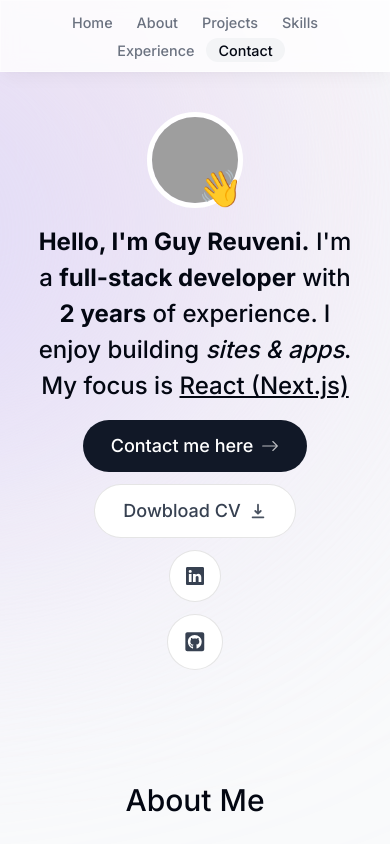
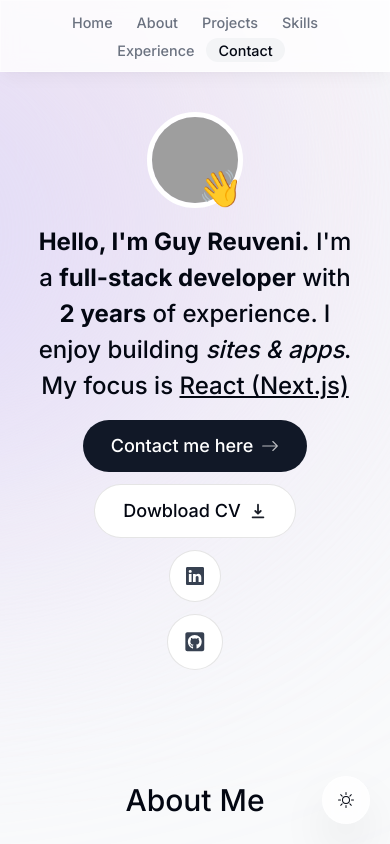
Before and after one commit to guyreuveni33/Portfolio, a Next.js app: page / in a window 390 px wide. Shown: the top 844 px of the page. Built offline with nearby package versions, Linux system fonts and the light colour scheme; no server answers; grey boxes are pictures that could not be loaded.

Commit message:
finished all the components, include dark mode

```diff
--- a/app/globals.css
+++ b/app/globals.css
@@ -7,3 +7,6 @@ html{
 .borderBlack{
     @apply border border-black/10;
 }
+html.dark{
+    --line-color: rgba(255, 255, 255, 0.2)
+}
--- a/app/layout.tsx
+++ b/app/layout.tsx
@@ -5,6 +5,8 @@ import ActiveSectionContext from "@/context/activeSectionContext";
 import ActiveSectionContextProvider from "@/context/activeSectionContext";
 import {Toaster} from "react-hot-toast";
 import Footer from "@/components/footer";
+import ThemeSwitch from "@/components/themeSwitch";
+import ThemeContextProvider from "@/context/themeContext";
 
 const inter = Inter({subsets: ['latin']})
 
@@ -20,21 +22,22 @@ export default function RootLayout({
 }) {
     return (
         <html lang="en" className="!scroll-smooth">
-        <body className={`${inter.className} bg-gray-50 text-gray-950 relative pt-28 sm:pt-36`}>
+        <body className={`${inter.className} bg-gray-50 text-gray-950 relative pt-28 sm:pt-36
+        dark:bg-gray-900 dark:text-gray-50 dark:text-opacity-90`}>
         <div className="bg-[#fbe2e3] absolute top-[-6rem] -z-10 right-[11rem] h-[31.25rem] w-[31.25rem] rounded-full
-      blur-[10rem] sm:w-[68.75rem] dark:bg-[#946263]">
-
-        </div>
+      blur-[10rem] sm:w-[68.75rem] dark:bg-[#946263]"></div>
         <div className="bg-[#dbd7fb] absolute top-[-1rem] -z-10 left-[-35rem] h-[31.25rem] w-[50rem] rounded-full
        blur-[10rem] sm:w-[68.75rem] md:left-[-33rem] lg:left-[-28rem] xl:left-[-15rem] 2xl:left-[-5rem] dark:bg-[#676394]">
-
         </div>
+        <ThemeContextProvider>
             <ActiveSectionContextProvider>
                 <Header/>
                 {children}
                 <Footer/>
                 <Toaster position="top-right"/>
+                <ThemeSwitch/>
             </ActiveSectionContextProvider>
+        </ThemeContextProvider>
         </body>
         </html>
     );
--- a/components/experience.tsx
+++ b/components/experience.tsx
@@ -9,9 +9,11 @@ import {
 import "react-vertical-timeline-component/style.min.css";
 import { experiencesData } from "@/lib/data";
 import { useSectionInView } from "@/lib/hooks";
+import { useTheme } from "@/context/themeContext";
 
 export default function Experience() {
     const { ref } = useSectionInView("Experience");
+    const { theme } = useTheme();
 
     return (
         <section id="experience" ref={ref} className="scroll-mt-28 mb-28 sm:mb-40">
@@ -22,19 +24,21 @@ export default function Experience() {
                         <VerticalTimelineElement
                             visible={true}
                             contentStyle={{
-                                background: "#f3f4f6",
-                                boxShadow: "none",
+                                background:
+                                    theme === "light" ? "#f3f4f6" : "rgba(255, 255, 255, 0.05)",                                boxShadow: "none",
                                 border: "1px solid rgba(0, 0, 0, 0.05)",
                                 textAlign: "left",
                                 padding: "1.3rem 2rem",
                             }}
                             contentArrowStyle={{
-                                borderRight: "0.4rem solid #9ca3af"
+                                borderRight:  theme === "light"
+                                    ? "0.4rem solid #9ca3af"
+                                    : "0.4rem solid rgba(255, 255, 255, 0.5)",
                             }}
                             date={item.date}
                             icon={item.icon}
                             iconStyle={{
-                                background: "white" ,
+                                background:  theme === "light" ? "white" : "rgba(255, 255, 255, 0.15)",
                                 fontSize: "1.5rem",
                             }}
                         >
--- a/components/intro.tsx
+++ b/components/intro.tsx
@@ -76,12 +76,9 @@ export default function Intro() {
                     Contact me here
                     <BsArrowRight className="opacity-70 group-hover:translate-x-1 transition"/>
                 </Link>
-                <a className="group bg-white text-gray-700 px-7 py-3 flex items-center gap-2 rounded-full outline-none
-                 focus:scale-110
-                 hover:scale-110
-                 active:scale-105
-                 transition
-                  cursor-pointer borderBlack" href="/CV.pdf" download>
+                <a           className="group bg-white px-7 py-3 flex items-center gap-2 rounded-full outline-none
+                 focus:scale-110 hover:scale-110 active:scale-105 transition cursor-pointer borderBlack dark:bg-white/10"
+                             href="/CV.pdf" download>
                     Dowbload CV{" "}
                     <HiDownload className="opacity-90 group-hover:translate-y-1 transition"/>
                 </a>
@@ -92,7 +89,7 @@ export default function Intro() {
                  hover:text-gray-950
                  active:scale-105
                  transition
-                  cursor-pointer borderBlack" href="https://www.linkedin.com/in/guy-reuveni7/"
+                  cursor-pointer borderBlack dark:bg-white/10 dark:text-white/60" href="https://www.linkedin.com/in/guy-reuveni7/"
                    target="_blank">
                     <BsLinkedin/>
                 </a>
@@ -103,7 +100,7 @@ export default function Intro() {
                  hover:text-gray-950
                  active:scale-105
                  transition
-                  cursor-pointer borderBlack" href="https://github.com/guyreuveni33" target="_blank">
+                  cursor-pointer borderBlack dark:bg-white/10 dark:text-white/60" href="https://github.com/guyreuveni33" target="_blank">
                     <FaGithubSquare/></a>
             </motion.div>
         </section>
--- a/components/project.tsx
+++ b/components/project.tsx
@@ -24,18 +24,18 @@ export default function Project({title, description, tags, imageUrl}: ProjectPro
                 opacity: opacityProgress,
             }}
         className="group mb-3 sm:mb-8 last:mb-0 transition">
-            <section
-                className=" bg-gray-100 max-w-[42rem] border border-black/5
-    overflow-hidden
-    sm:pr-8 relative sm:h-[20rem] mb-3 sm:mb-8 last:mb-0 sm:group-even:pl-8
-    hover:bg-gray-200 transition rounded-lg">
-                <div className="pt-4 pb-7 px-5 sm:pl-10 sm:pr-2 sm:pt-10 sm:max-w-[50%]
+            <section className="bg-gray-100 max-w-[42rem] border border-black/5 rounded-lg overflow-hidden
+             sm:pr-8 relative sm:h-[20rem]
+             hover:bg-gray-200 transition sm:group-even:pl-8
+             dark:text-white dark:bg-white/10 dark:hover:bg-white/20">
+            <div className="pt-4 pb-7 px-5 sm:pl-10 sm:pr-2 sm:pt-10 sm:max-w-[50%]
       flex flex-col h-full sm:group-even:ml-[18rem]">
                     <h3 className="text-2xl font-semibold">{title}</h3>
-                    <p className="mt-2 leading-relaxed text-gray-700 ">{description}</p>
+                    <p className="mt-2 leading-relaxed text-gray-700 dark:text-white/70">{description}</p>
                     <ul className="flex flex-wrap mt-4 gap-2 sm:mt-auto">
                         {tags.map((tag, index) => (
-                            <li className="bg-black/[0.7] px-3 py-1 text-[0.7rem] uppercase tracking-wider text-white rounded-full "
+                            <li className="bg-black/[0.7] px-3 py-1 text-[0.7rem] uppercase tracking-wider text-white
+                             rounded-full dark:text-white/70"
                                 key={index}>{tag}</li>
                         ))}
                     </ul>
--- a/components/projects.tsx
+++ b/components/projects.tsx
@@ -5,19 +5,18 @@ import {projectsData} from "@/lib/data";
 import Project from "@/components/project";
 import {useSectionInView} from "@/lib/hooks";
 export default function Projects() {
-    const {ref} = useSectionInView("Projects", 0.5);
+    const { ref } = useSectionInView("Projects", 0.5);
 
     return (
-        <section ref={ref} className="scroll-mt-28" id="projects"><SectionHeading>My projects</SectionHeading>
+        <section ref={ref} id="projects" className="scroll-mt-28 mb-28">
+            <SectionHeading>My projects</SectionHeading>
             <div>
-                {
-                    projectsData.map((project, index) => (
-                        <React.Fragment key={index}>
-                            <Project {...project}/>
-                        </React.Fragment>
-                    ))
-                }
+                {projectsData.map((project, index) => (
+                    <React.Fragment key={index}>
+                        <Project {...project} />
+                    </React.Fragment>
+                ))}
             </div>
         </section>
-    )
+    );
 }
--- a/components/sectionDivider.tsx
+++ b/components/sectionDivider.tsx
@@ -5,7 +5,7 @@ import {motion} from "framer-motion"
 export default function SectionDivider() {
     return (
         <motion.div className="bg-gray-200 my-24 h-16 w-1 rounded-full
-        hidden sm:block"
+        hidden sm:block dark-bg-opacity-20"
                     initial={{opacity: 0, y: 100}}
                     animate={{opacity: 1, y: 0}}
                     transition={{delay: 0.125}}
--- /dev/null
+++ b/components/themeSwitch.tsx
@@ -0,0 +1,21 @@
+"use client"
+ import {BsMoon, BsSun} from "react-icons/bs";
+import {useTheme} from "@/context/themeContext";
+
+export default function ThemeSwitch() {
+
+    const { theme, toggleTheme } = useTheme();
+
+    return (
+        <button className="fixed bottom-5 right-5 bg-white w-[3rem]
+          h-[3rem] bg-opacity-80 backdrop-blur-[0.5rem] border border-white
+          border-opacity-40 shadow-2xl rounded-full
+          flex items-center justify-center
+          hover:scale-[1.15] active:scale-105 transition-all dark:bg-gray-950"
+                onClick={toggleTheme}>
+            {
+                theme === "light" ? <BsSun/> : <BsMoon/>
+            }
+        </button>
+    )
+}
--- /dev/null
+++ b/context/themeContext.tsx
@@ -0,0 +1,52 @@
+"use client"
+import React, {createContext, useContext, useEffect, useState} from 'react'
+type Theme = "light" | "dark";
+type ThemeContextType = {
+    theme: Theme,
+    toggleTheme: () => void
+};
+type ThemeContextProviderProps = {
+    children: React.ReactNode
+}
+const ThemeContext =createContext<ThemeContextType|null> (null)
+export default function ThemeContextProvider({children}:ThemeContextProviderProps){
+    const [theme, setTheme] = useState<Theme>("light");
+    const toggleTheme = () => {
+        if (theme === "light") {
+            setTheme("dark");
+            window.localStorage.setItem("theme", "dark");
+            document.documentElement.classList.add("dark");
+        } else {
+            setTheme("light");
+            window.localStorage.setItem("theme", "light");
+            document.documentElement.classList.remove("dark");
+        }
+    };
+    useEffect(() => {
+        const localTheme = window.localStorage.getItem("theme") as Theme | null
+        if (localTheme) {
+            setTheme(localTheme);
+            if (localTheme === "dark") {
+                document.documentElement.classList.add("dark");
+            }
+        }
+        else if (window.matchMedia("(prefers-color-scheme: dark)").matches) {
+            setTheme("dark");
+            document.documentElement.classList.add("dark");
+        }
+    }, []);
+    return (
+    <ThemeContext.Provider value={{theme,toggleTheme}}>
+        {children}
+    </ThemeContext.Provider>
+    )
+}
+export function useTheme() {
+    const context = useContext(ThemeContext);
+
+    if (context === null) {
+        throw new Error("useTheme must be used within a ThemeContextProvider");
+    }
+
+    return context;
+}
--- a/tailwind.config.js
+++ b/tailwind.config.js
@@ -15,4 +15,5 @@ module.exports = {
     },
   },
   plugins: [],
-}
+  darkMode:"class",
+};
```
Also changed, not shown: components/header.tsx (+5 -4 lines), components/skills.tsx (+26 -14 lines), 1 other file (tests, documents, lock files or other folders). Lines whose indentation alone changed are shown as unchanged.
